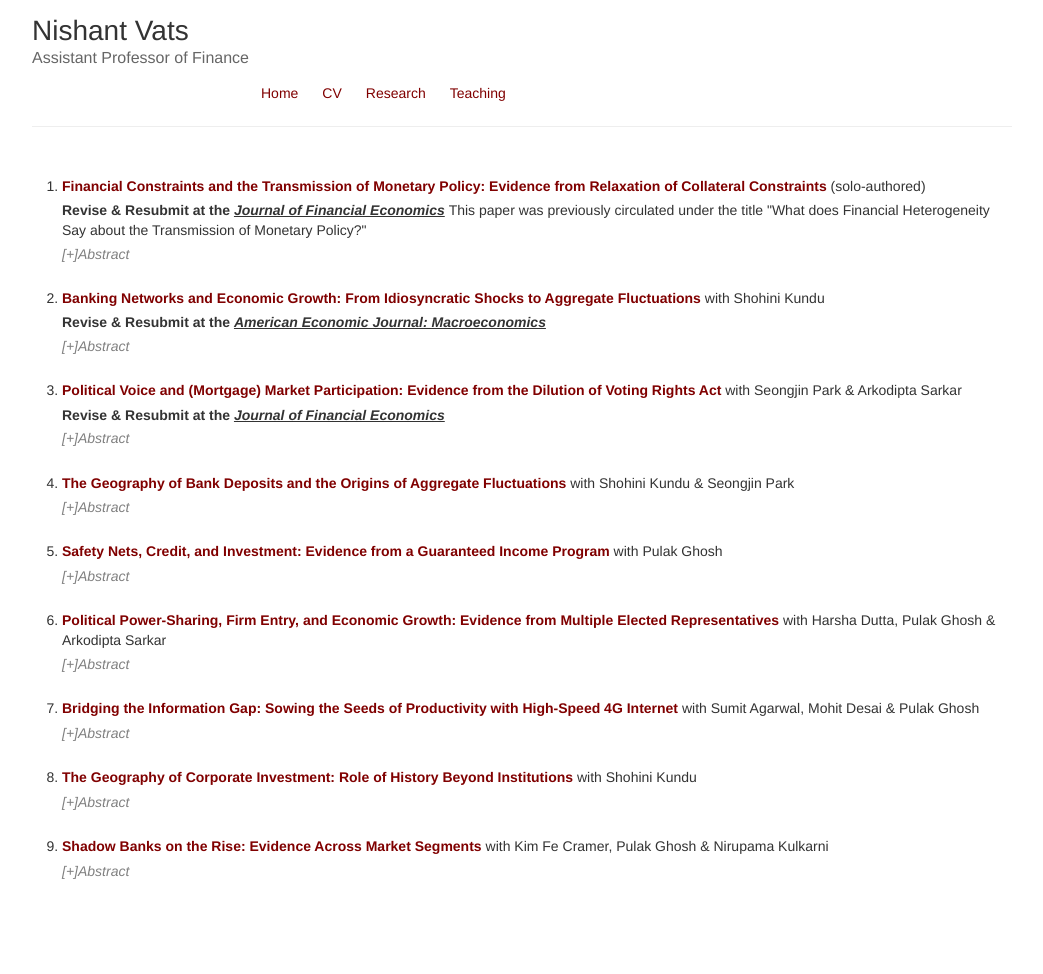
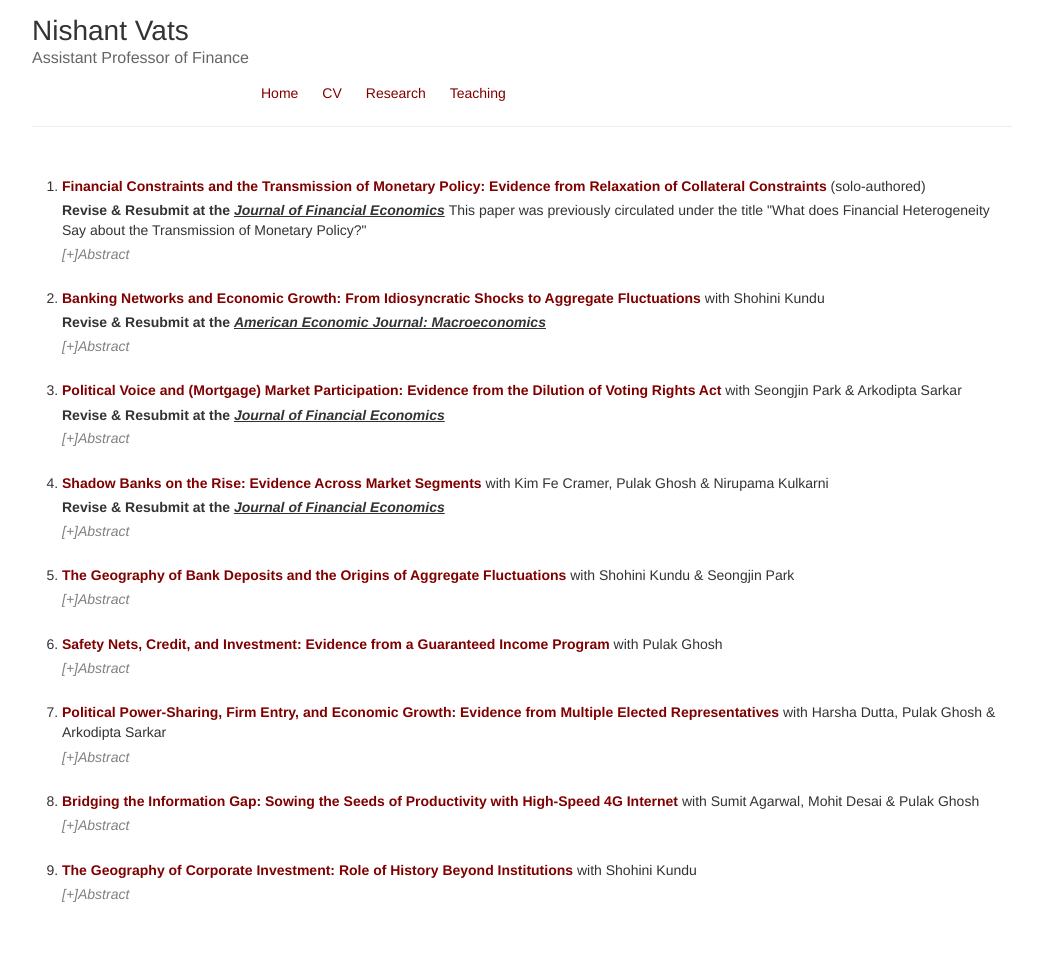
Before and after one commit to nishvats/nishvats.github.io, a Jekyll site: the page built from research.html, in a window 1280 px wide. Shown: the whole page, without its empty margins (118-1161 px from the left). Built offline with Jekyll 4.4.1, drawn with Linux system fonts in a browser that asks for light colours; before the commit the page ends 950 px from its top, so only the background shows below that.

Commit message:
Update research.html

```diff
--- a/research.html
+++ b/research.html
@@ -31,6 +31,15 @@
     <br>
       <p align="justify">• <u><em>Presentations:</em></u> 2022 Meeting of the American Finance Association, ISB-CAF Summer Research Conference 2021, Chicago Booth PhD Brownbag, 2021 Trans-Atlantic Doctoral Conference, Asia-Pacific Corporate Finance Online Workshop, CUHK greater bay area conference, Misra Centre for Financial Markets and Economy (IIM Ahmedabad), Conference on Financial Economics and Accounting 2021 </p>
      </details>
+      <br>
+  <li> <b><a href="https://papers.ssrn.com/sol3/papers.cfm?abstract_id=5045693">Shadow Banks on the Rise: Evidence Across Market Segments</a></b> with Kim Fe Cramer, Pulak Ghosh & Nirupama Kulkarni</li>
+       <p> <b> Revise & Resubmit at the <u><em>Journal of Financial Economics</em></u> </b>
+    <details>
+        <summary>[+]Abstract</summary>
+      <p align="justify"> <u><em>Abstract:</em></u> This paper examines the comparative advantages of shadow banks using novel credit bureau data on 653 million formal retail loans in India. Proxying credit demand shocks with weather variation, we show that Fintechs respond more than other lenders in uncollateralized markets. Conversely, non-Fintech shadow banks are more responsive in collateralized markets. Both show stronger responses for borrowers with low credit scores or no credit history. Exploiting the geographic heterogeneity in the adoption of digital payments technology we document the importance of technology for Fintechs. Leveraging four natural experiments across lenders, time, and products, we establish the importance of lax regulation and physical presence for non-Fintech shadow banks. Our results suggest that the dominant comparative advantages of shadow banks differ across market segments. </p>
+    <br>
+      <p align="justify">• <u><em>Presentations:</em></u>  NBER-ISB conference, Frankfurt School of Finance and Management, London Junior Finance Conference, University of London  </p>
+   </details>
    <br>
   <li> <b><a href="https://papers.ssrn.com/sol3/papers.cfm?abstract_id=3883605">The Geography of Bank Deposits and the Origins of Aggregate Fluctuations</a></b> with Shohini Kundu & Seongjin Park</li>
       <details>
@@ -72,12 +81,4 @@
     <br>
       <p align="justify">• <u><em>Presentations:</em></u> 100 Years of Economic Development Conference, Webinar series in Finance and Development (WEFIDEV), Asian Bureau of Finance and Economic Research (ABFER) Conference, 2021 Transatlantic Doctoral Conference at the London School of Business, 10th European Meeting of the Urban Economic Association, NSE-NYU Conference on Indian Financial Markets, 12th Emerging Markets Conference </p>
    </details>
-     <br>
-  <li> <b><a href="https://papers.ssrn.com/sol3/papers.cfm?abstract_id=5045693">Shadow Banks on the Rise: Evidence Across Market Segments</a></b> with Kim Fe Cramer, Pulak Ghosh & Nirupama Kulkarni</li>
-    <details>
-        <summary>[+]Abstract</summary>
-      <p align="justify"> <u><em>Abstract:</em></u> This paper examines the comparative advantages of shadow banks using novel credit bureau data on 653 million formal retail loans in India. Proxying credit demand shocks with weather variation, we show that Fintechs respond more than other lenders in uncollateralized markets. Conversely, non-Fintech shadow banks are more responsive in collateralized markets. Both show stronger responses for borrowers with low credit scores or no credit history. Exploiting the geographic heterogeneity in the adoption of digital payments technology we document the importance of technology for Fintechs. Leveraging four natural experiments across lenders, time, and products, we establish the importance of lax regulation and physical presence for non-Fintech shadow banks. Our results suggest that the dominant comparative advantages of shadow banks differ across market segments. </p>
-    <br>
-      <p align="justify">• <u><em>Presentations:</em></u>  NBER-ISB conference, Frankfurt School of Finance and Management, London Junior Finance Conference, University of London  </p>
-   </details>
 </ol>
```
